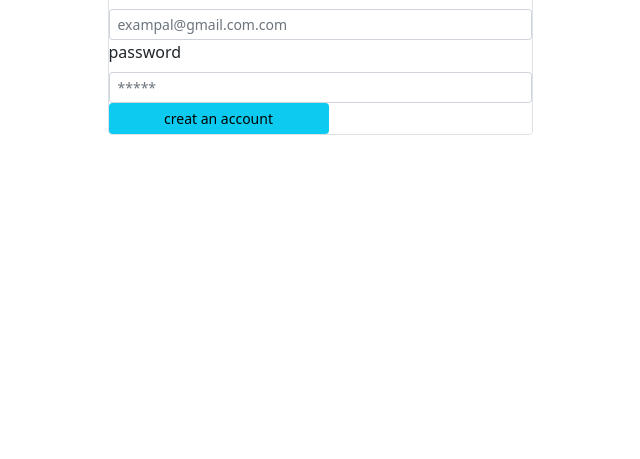
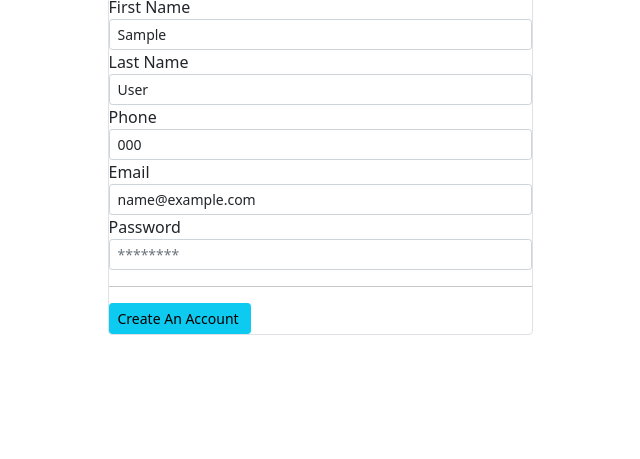
Before and after one commit to rudanijemin/E-Shop-application, a Django app: template store/templates/signup.html in a window 1280 px wide. Shown: the part 341-800 px from the top of the page, without its empty margins (320-960 px from the left). Run offline with Django 3.2, Linux system fonts and the light colour scheme; the template is opened without the code that fills it: most values are stand-ins (such as "Sample title", 1, 10 or a date in 2020).

Commit message:
creating customer

```diff
--- a/store/admin.py
+++ b/store/admin.py
@@ -1,6 +1,8 @@
 from django.contrib import admin
 from .models.product import Product
 from .models.category import category
+from .models.customer import customer
+
 
 class adminproduct(admin.ModelAdmin):
     list_display=['name','price','category']
@@ -11,3 +13,4 @@ class admincategory(admin.ModelAdmin):
 # Register your models here.
 admin.site.register(Product,adminproduct)
 admin.site.register(category,admincategory)
+admin.site.register(customer)
--- a/store/models/__init__.py
+++ b/store/models/__init__.py
@@ -1,2 +1,3 @@
 from .product import Product
 from .category import category
+from .customer import customer
--- a/store/templates/signup.html
+++ b/store/templates/signup.html
@@ -1,44 +1,83 @@
 {% extends 'base.html' %}
+
 
 {% block content %}
 
-<div class="container">
+<div class="container mt-4">
+
     <div class="p-4 m-4">
-        <div class="col-lg-5 mx-auto border rounded pt-4">
 
-            <! first name>
-            <div class="from group">
-                <label for="exampleFormControlInput1" class="form-label">first name</label>
-                <input type="text" class="form-control  form-control-sm" id="exampleFormControlInput1" placeholder="">
+
+        <div class="col-lg-5 rounded mx-auto border pt-4">
+            <div class="text-center col">
+
+                <img
+                src="https://upload.wikimedia.org/wikipedia/commons/thumb/c/c8/Shopping_cart_with_food_clip_art_2.svg/307px-Shopping_cart_with_food_clip_art_2.svg.png" alt=""
+                class="" style="height: 150px;">
+            <!-- <hr> -->
+            <div class="display-8">Create An Account</div>
+            <hr>
             </div>
+            <h3 hidden class="alert alert-light border rounded">Create An Account</h3>
+            <form action="/signup" method="POST">
 
-            <! last name>
-            <div class="from group">
-                <label for="exampleFormControlInput1" class="form-label">last name</label>
-                <input type="text" class="form-control form-control-sm" id="exampleFormControlInput1" placeholder="">
-            </div>
+                {% csrf_token %}
 
-             <! phone>
-            <div class="from group">
-                <label for="exampleFormControlInput1" class="form-label">phone number</label>
-                <input type="text" class="form-control form-control-sm" id="exampleFormControlInput1" placeholder="1459876511">
-            </div>
+                {% if error%}
+                <div class="alert alert-danger" role="alert">
+                    {{error}}
+                </div>
+                {% endif %}
+                <!-- firstname -->
+                <div class="form-group">
+                    <label for="">First Name</label>
+                    <input type="text" name="firstname"
+                     id="" value="{{values.first_name}}" class="form-control form-control-sm"
+                     placeholder="">
+                </div>
 
-            <!email>
-            <div class="from group">
-                <label for="exampleFormControlInput1" class="form-label">Email address</label>
-                <input type="email" class="form-control form-control-sm" id="exampleFormControlInput1" placeholder="exampal@gmail.com.com">
-            </div>
+                <!-- last name -->
+                <div class="form-group">
+                    <label for="">Last Name</label>
+                    <input type="text" name="lastname"
+                    id="" value="{{values.last_name}}" class="form-control form-control-sm"
+                    >
+                </div>
 
-            <!password>
-            <div class="from group">
-                <label for="exampleFormControlTextarea1" class="form-label">password</label>
-                <input type="password" class="form-control  form-control-sm" id="exampleFormControlTextarea1" placeholder="*****">
-            </div>
+                <!-- phone -->
+                <div class="form-group">
+                    <label for="">Phone</label>
+                    <input type="text" name="phone"
+                    id="" class="form-control form-control-sm"
+                    value="{{values.phone}}"
+                    placeholder="565698959"
+                    >
+                </div>
+                <!-- email -->
+                <div class="form-group">
+                    <label for="">Email</label>
+                    <input required type="email" name="email" id=""
+                    value="{{values.email}}"
+                    class=" form-control-sm form-control" placeholder="example@gmail.com">
+                </div>
 
-            <div class="from group">
-                <input class="btn btn-sm btn-info  form-control-sm" type="sumbit" value="creat an account">
-            </div>
+
+                <!-- password -->
+                <div class="form-group">
+                    <label for="">Password</label>
+                    <input type="password"
+                    name="password"
+                    id=""
+                     class="form-control form-control-sm" placeholder="********">
+                </div>
+
+                <hr>
+                <div class="form-group">
+                    <input class="btn btn-sm btn-info" type="submit" value="Create An Account ">
+                </div>
+
+
+            </form>
         </div>
     </div>
 </div>
```
Also changed, not shown: store/models/customer.py (added, +11 -0 lines), store/views.py (+22 -1 lines), db.sqlite3, store/migrations/0005_auto_20210511_1108.py (added).
